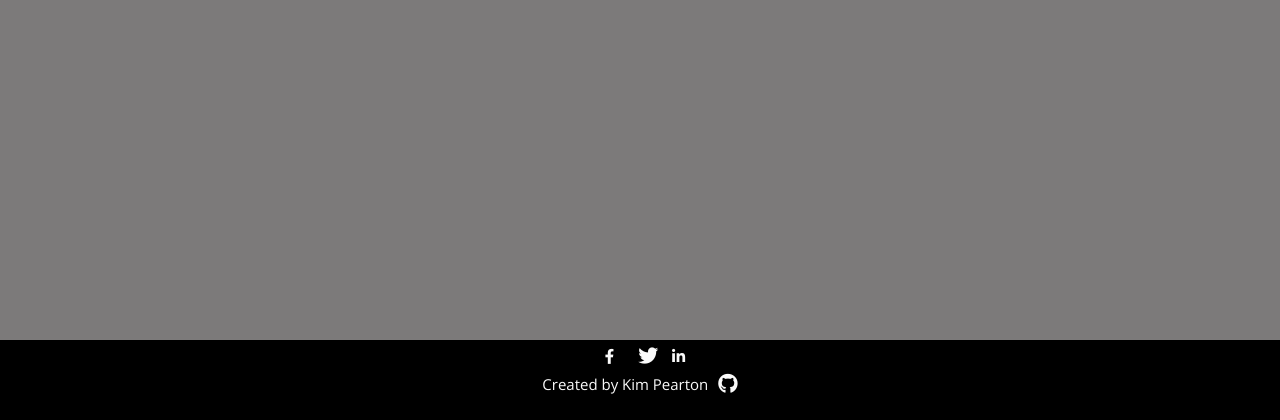
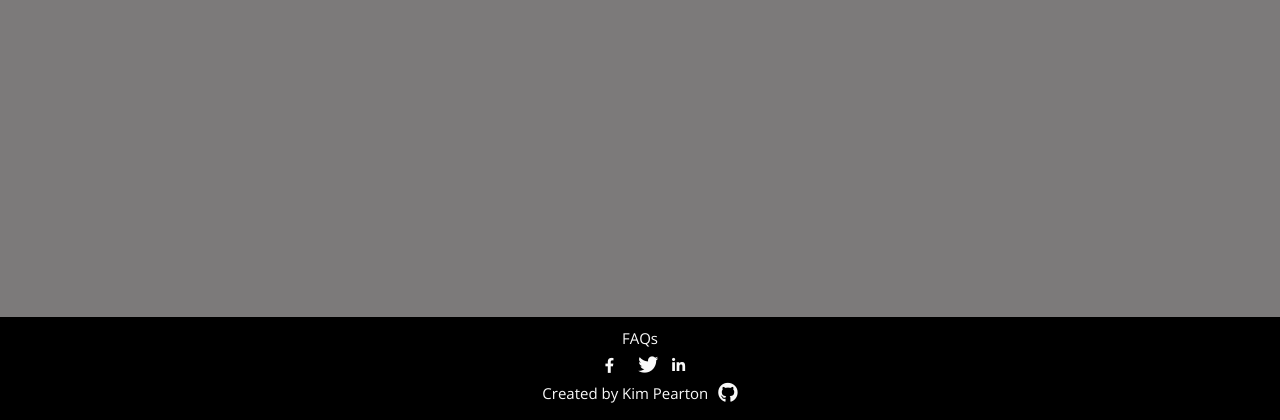
Before and after one commit to kimpea/us-issue-tracker, a Django app: page /accounts/profile/ in a window 1280 px wide. Shown: the part 380-800 px from the top of the page. Run offline with Django 3.2, Linux system fonts and the light colour scheme; the visitor is signed in with stand-in values (Sample User, id 1); data comes from the database, SQL or seed files in the repository; some libraries are stand-ins or nearby versions.

Commit message:
Add link to faq page in footer

```diff
--- a/templates/base.html
+++ b/templates/base.html
@@ -65,6 +65,11 @@
     <!-- Footer -->
     <footer>
         <div class="container">
+            <div class="row text-center quick-links">
+                <div class="col-xs 12 col-sm-12 col-md-12 col-lg-12">
+                    <a href="{% url 'faq' %}">FAQs</a>
+                </div>
+            </div>
             <div class="row text-center social-links">
                 <div class="col-xs 12 col-sm-12 col-md-12 col-lg-12">
                     <a href="#"><i class="fab fa-facebook-f social"></i></a>
```
